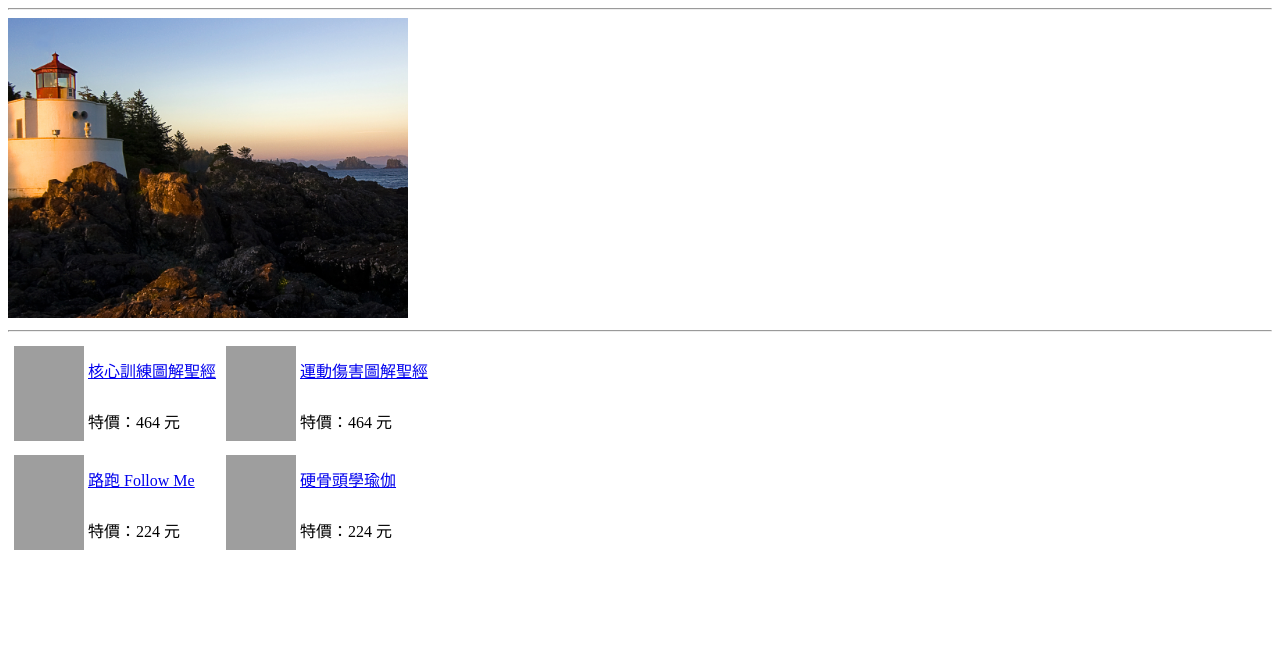
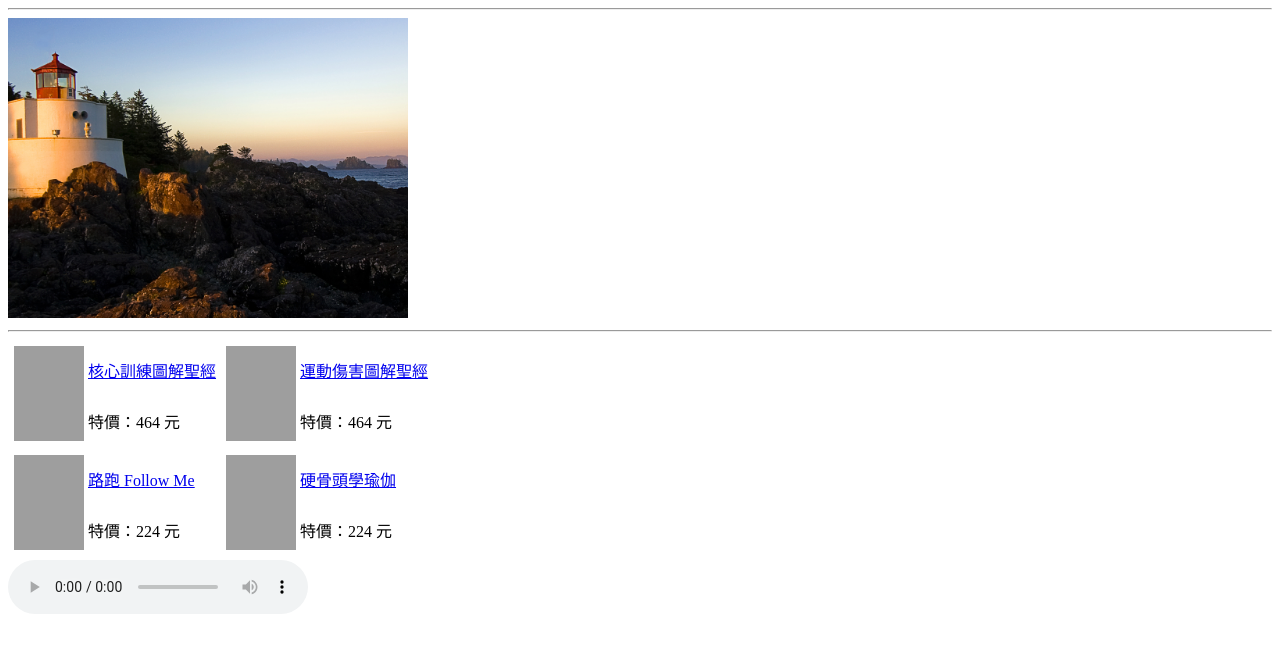
Before and after one commit to e221430130/20161203, a plain HTML site: page index.html in a window 1280 px wide. Drawn offline with Linux system fonts and the light colour scheme; grey boxes are pictures that could not be loaded.

Commit message:
Update index.html

```diff
--- a/index.html
+++ b/index.html
@@ -5,6 +5,7 @@
         <meta charset="utf-8">
         <title>首頁</title>
     </head>
+    <audio src="media/song.mp3"></audio>
     <body>
     <hr>
     <img src="image/001.jpg" height="300" width="400">
@@ -58,5 +59,7 @@
                            <td>特價：224 元
                    </table>
        </table>
+<audio src="Sleep Away.mp3"
+        autoplay controls loop></audio>
     </body>
 </html>
```
